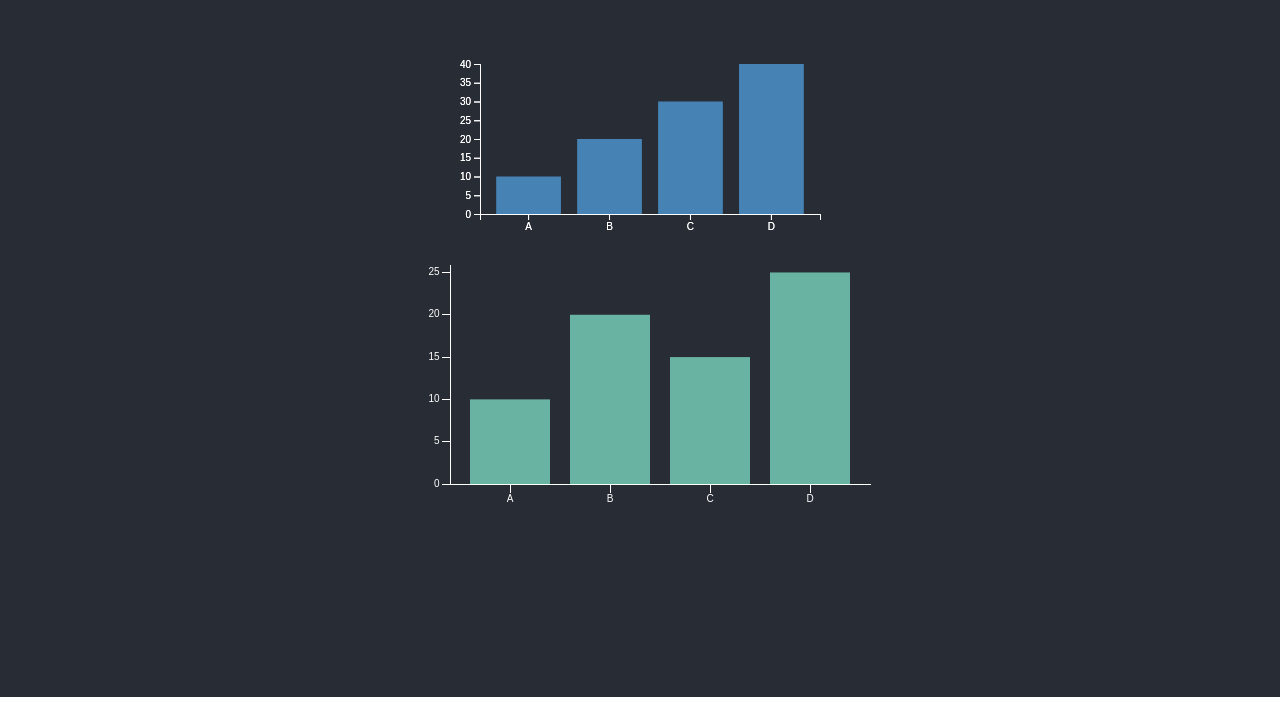
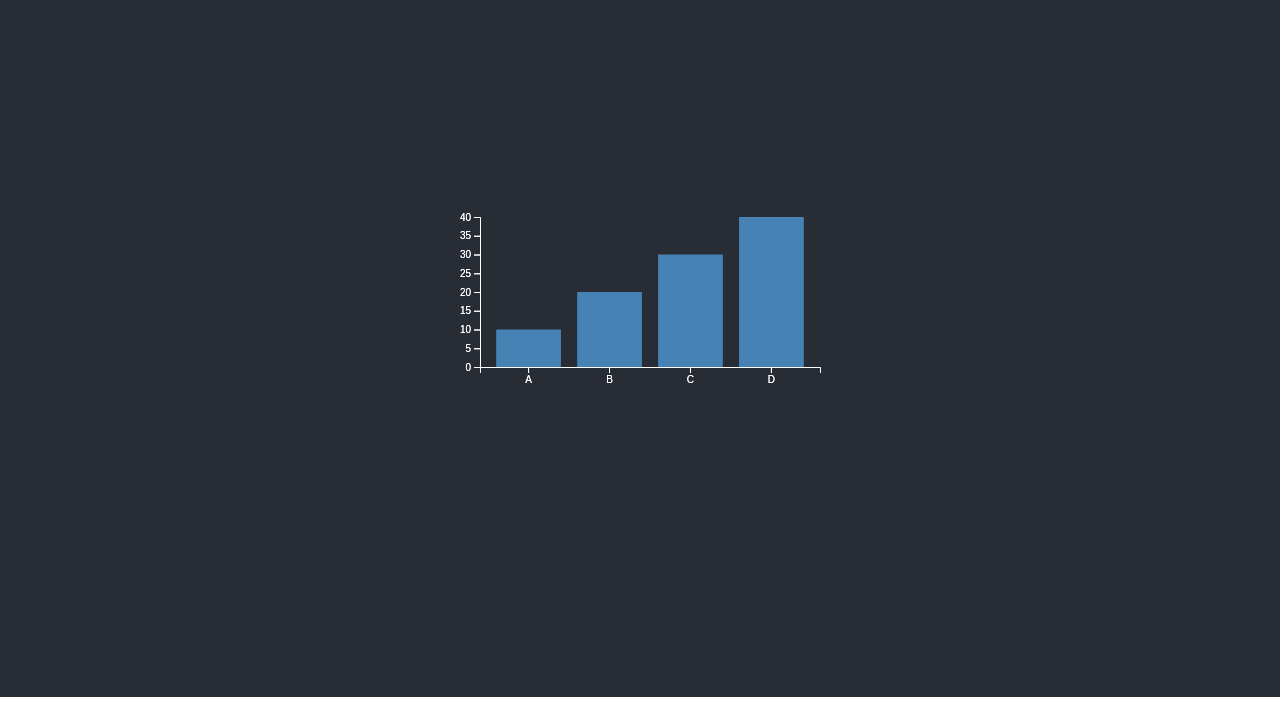
Before and after one commit to matthewhefferon/chatgpt-d3, a React (Create React App) app: page / in a window 1280 px wide. Shown: the part 103-822 px from the top of the page. Built offline with nearby package versions, Linux system fonts and the light colour scheme.

Commit message:
Commenting out visx component call

```diff
--- a/src/App.js
+++ b/src/App.js
@@ -1,13 +1,13 @@
 import "./App.css";
 import BarChartD3 from "./components/BarChartD3";
-import BarChartVisx from "./components/BarChartVisx";
+// import BarChartVisx from "./components/BarChartVisx";
 
 function App() {
   return (
     <div className="App">
       <header className="App-header">
         <BarChartD3 />
-        <BarChartVisx />
+        {/* <BarChartVisx /> */}
       </header>
     </div>
   );
```
